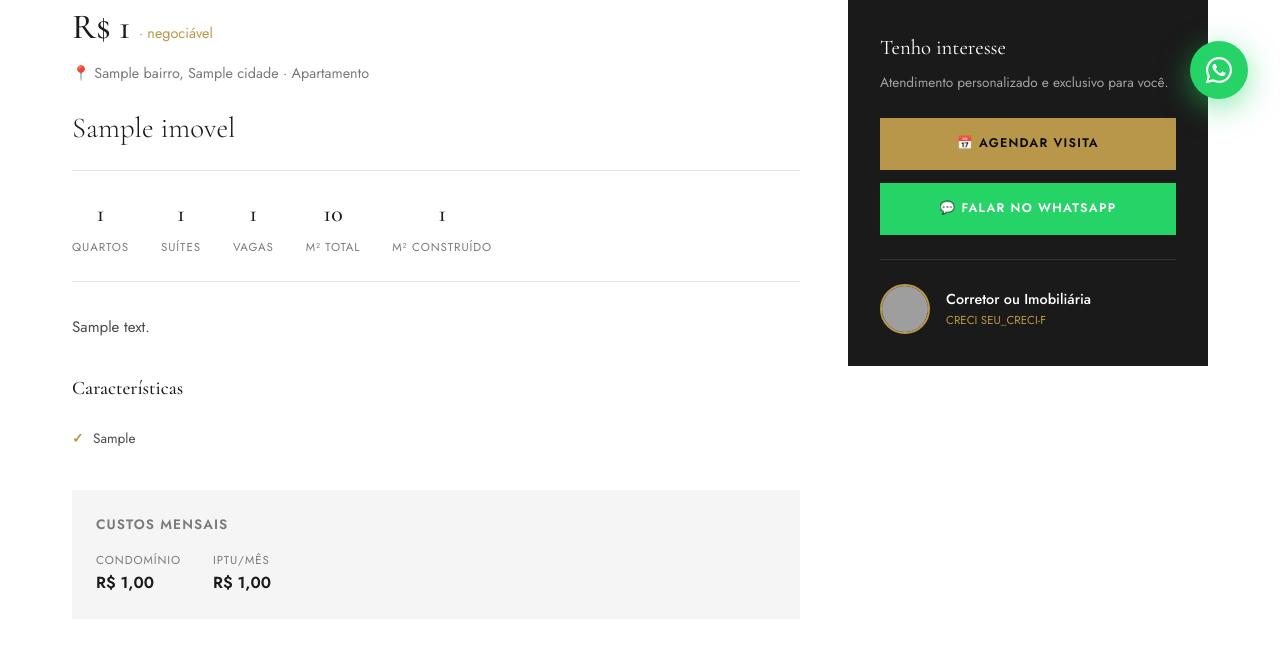
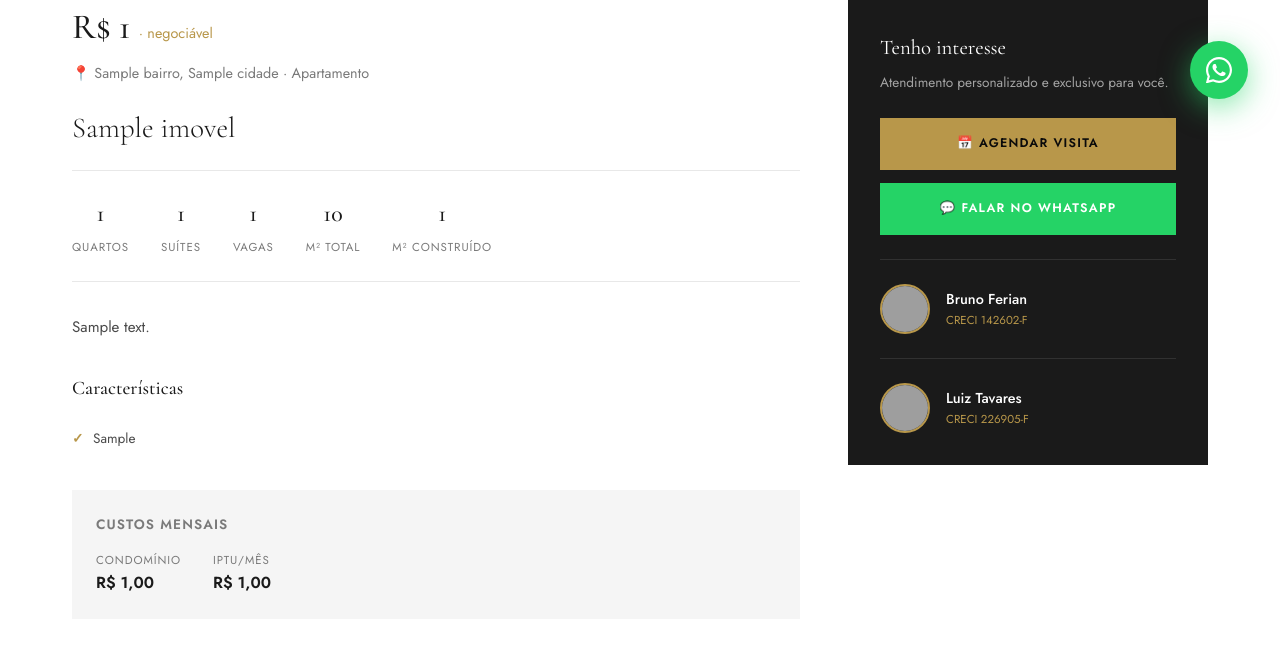
Before and after one commit to bferiandev/imoveis_project, a Django app: a page that uses templates/imoveis/detalhe.html in a window 1280 px wide. Shown: the part 669-1320 px from the top of the page. Run offline with Django 5.2, Linux system fonts and the light colour scheme; tables that the repository leaves empty hold one stand-in row (values such as "Sample post"); grey boxes marked "Sample" are stand-in pictures; some libraries are stand-ins or nearby versions; grey boxes are pictures that could not be loaded.

Commit message:
fix: alteração mini broker da página do imóvel

```diff
--- a/templates/core/sobre.html
+++ b/templates/core/sobre.html
@@ -59,7 +59,7 @@
       <span class="section-label">Sobre mim</span>
       <h2 class="section-title">Luiz Tavares, seu parceiro no mercado imobiliário</h2>
       <div class="divider"></div>
-      <div class="creci-badge">✦ <span>CRECI Nº 226905</span> · Credenciado COFECI</div>
+      <div class="creci-badge">✦ <span>CRECI Nº 226905-F</span> · Credenciado COFECI</div>
       <p style="font-size:0.95rem;color:var(--gray-700);line-height:1.8;margin-bottom:1rem">
         Atuando no mercado imobiliário com foco estratégico, Luiz Tavares constrói sua trajetória com base nas relações de confiança, negociação eficiente, visão de oportunidade e atendimento diferenciado ao cliente.
       </p>
--- a/templates/imoveis/detalhe.html
+++ b/templates/imoveis/detalhe.html
@@ -272,10 +272,17 @@
         <a href="https://wa.me/{{ WHATSAPP_NUMBER }}?text=Olá!%20Tenho%20interesse%20no%20imóvel:%20{{ imovel.titulo|urlencode }}%20-%20{{ imovel.preco_formatado|urlencode }}"
            target="_blank" class="btn-wpp">💬 Falar no WhatsApp</a>
         <div class="broker-mini">
-          <img src="https://images.unsplash.com/photo-1560250097-0b93528c311a?w=100&q=80" alt="{{ BROKER_NAME }}" class="broker-photo">
+          <img src="https://res.cloudinary.com/dzu40arku/image/upload/v1774992158/IMG_1316_hmepyz.jpg" alt="Bruno Ferian" class="broker-photo">
           <div>
-            <div class="broker-name">{{ BROKER_NAME }}</div>
-            <div class="broker-creci">CRECI {{ BROKER_CRECI }}</div>
+            <div class="broker-name">Bruno Ferian</div>
+            <div class="broker-creci">CRECI 142602-F</div>
+          </div>
+        </div>
+        <div class="broker-mini">
+          <img src="https://res.cloudinary.com/dzu40arku/image/upload/v1777291945/WhatsApp_Image_2026-04-27_at_09.08.12_ye9wky.jpg" alt="Luiz Tavares" class="broker-photo">
+          <div>
+            <div class="broker-name">Luiz Tavares</div>
+            <div class="broker-creci">CRECI 226905-F</div>
           </div>
         </div>
       </div>
```
